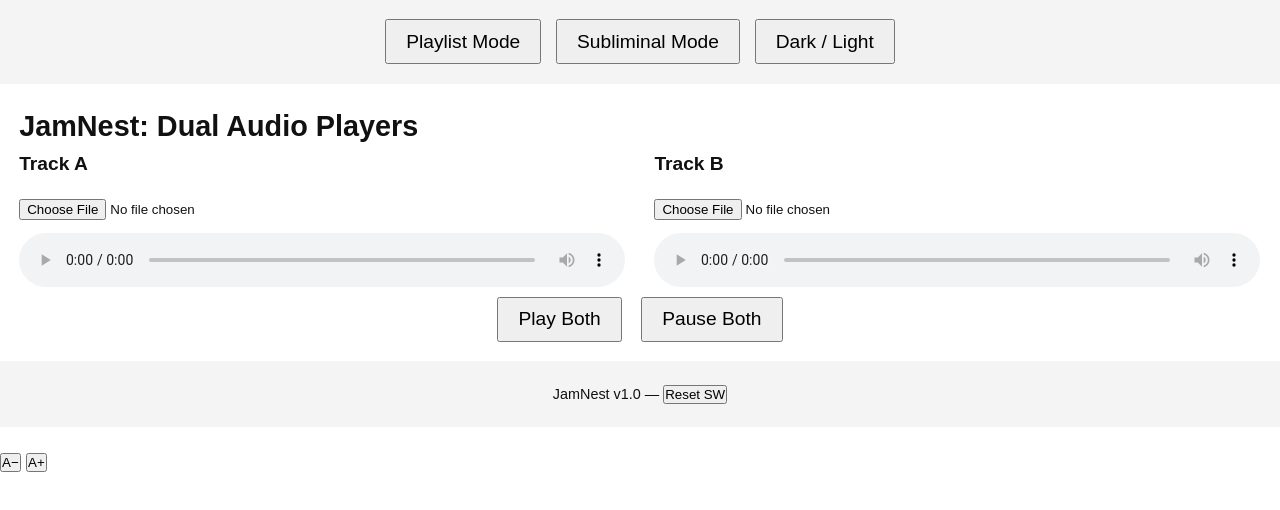
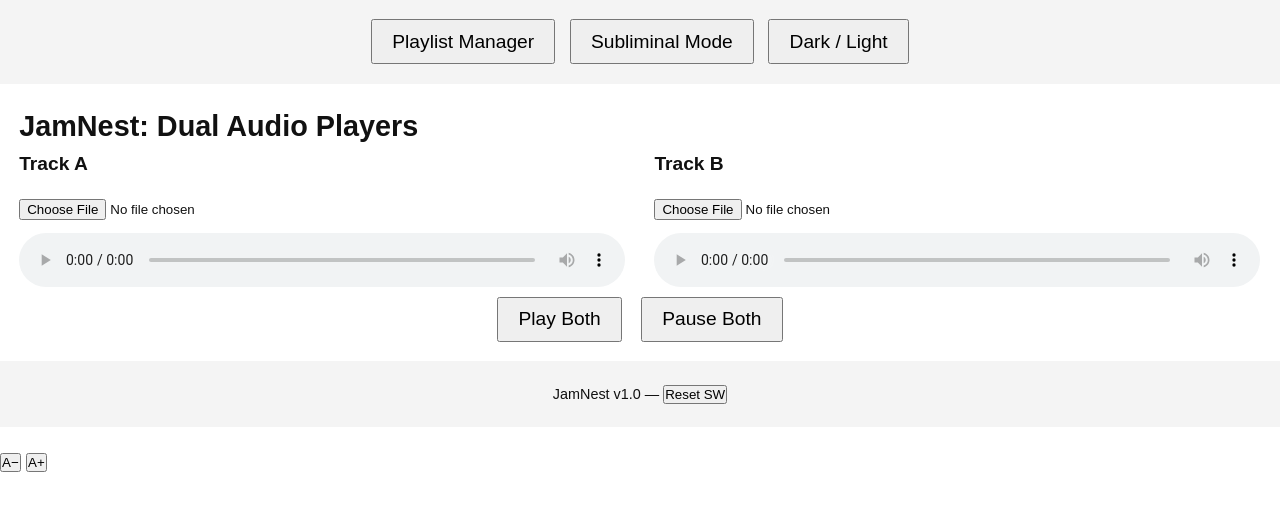
Before and after one commit to AllieBaig/JamNest, a plain HTML site: page index.html in a window 1280 px wide. Drawn offline with Linux system fonts and the light colour scheme.

Commit message:
Update index.html

```diff
--- a/index.html
+++ b/index.html
@@ -6,30 +6,35 @@
   <meta name="theme-color" content="#1a1a1a" />
   <title>JamNest</title>
 
-  <!-- PWA -->
+  <!-- Favicon (optional) -->
+  <link rel="icon" href="assets/icons/icon-192.png" type="image/png" />
+
+  <!-- PWA Manifest -->
   <link rel="manifest" href="manifest.json" />
 
-  <!-- Styles (modular if split, otherwise just main.css) -->
+  <!-- CSS Modules -->
   <link rel="stylesheet" href="styles/main.css" />
+  <link rel="stylesheet" href="styles/dark.css" media="(prefers-color-scheme: dark)" />
 
-  <!-- Optional dark theme override -->
-  <link rel="stylesheet" href="styles/dark.css" media="(prefers-color-scheme: dark)" />
+  <!-- Optional meta for Apple PWA support -->
+  <meta name="apple-mobile-web-app-capable" content="yes" />
+  <meta name="apple-mobile-web-app-title" content="JamNest" />
 </head>
 <body>
 
-  <!-- NAVIGATION / MODE SWITCHER -->
+  <!-- Navigation (Mode Switcher) -->
   <nav role="navigation" aria-label="Main Navigation">
-    <button data-mode="default">Playlist Mode</button>
+    <button data-mode="playlist">Playlist Manager</button>
     <button data-mode="subliminal">Subliminal Mode</button>
     <button id="toggle-theme">Dark / Light</button>
   </nav>
 
-  <!-- MAIN APP VIEWPORT -->
+  <!-- Main App Container -->
   <main id="app" aria-live="polite" tabindex="-1">
     <p>Loading JamNest...</p>
   </main>
 
-  <!-- FOOTER -->
+  <!-- Footer -->
   <footer>
     <small>
       JamNest v1.0 —
@@ -37,7 +42,7 @@
     </small>
   </footer>
 
-  <!-- SCRIPTS -->
+  <!-- Entry Point JS (Modular) -->
   <script type="module" src="scripts/main.js"></script>
 
 </body>
```
